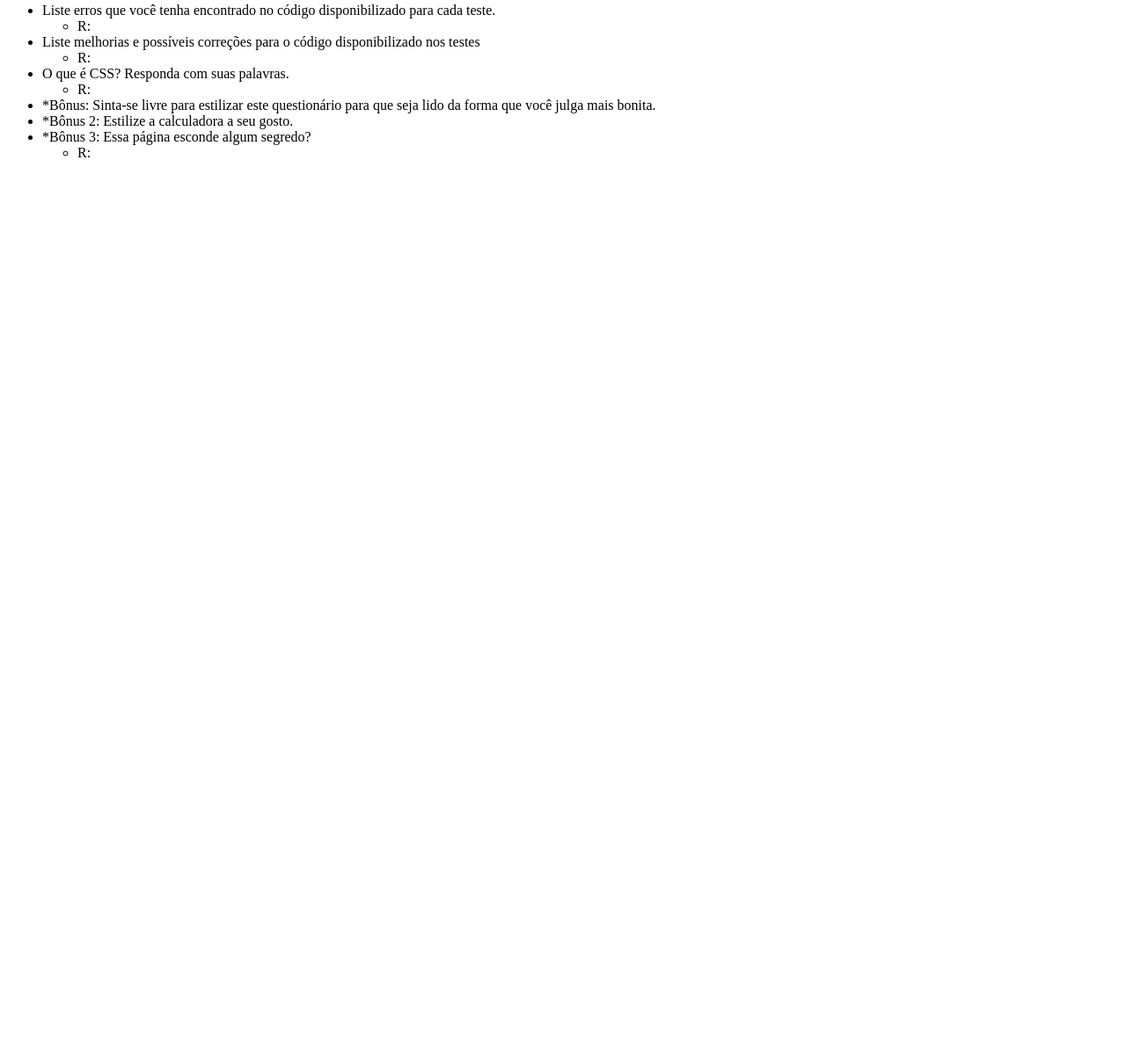
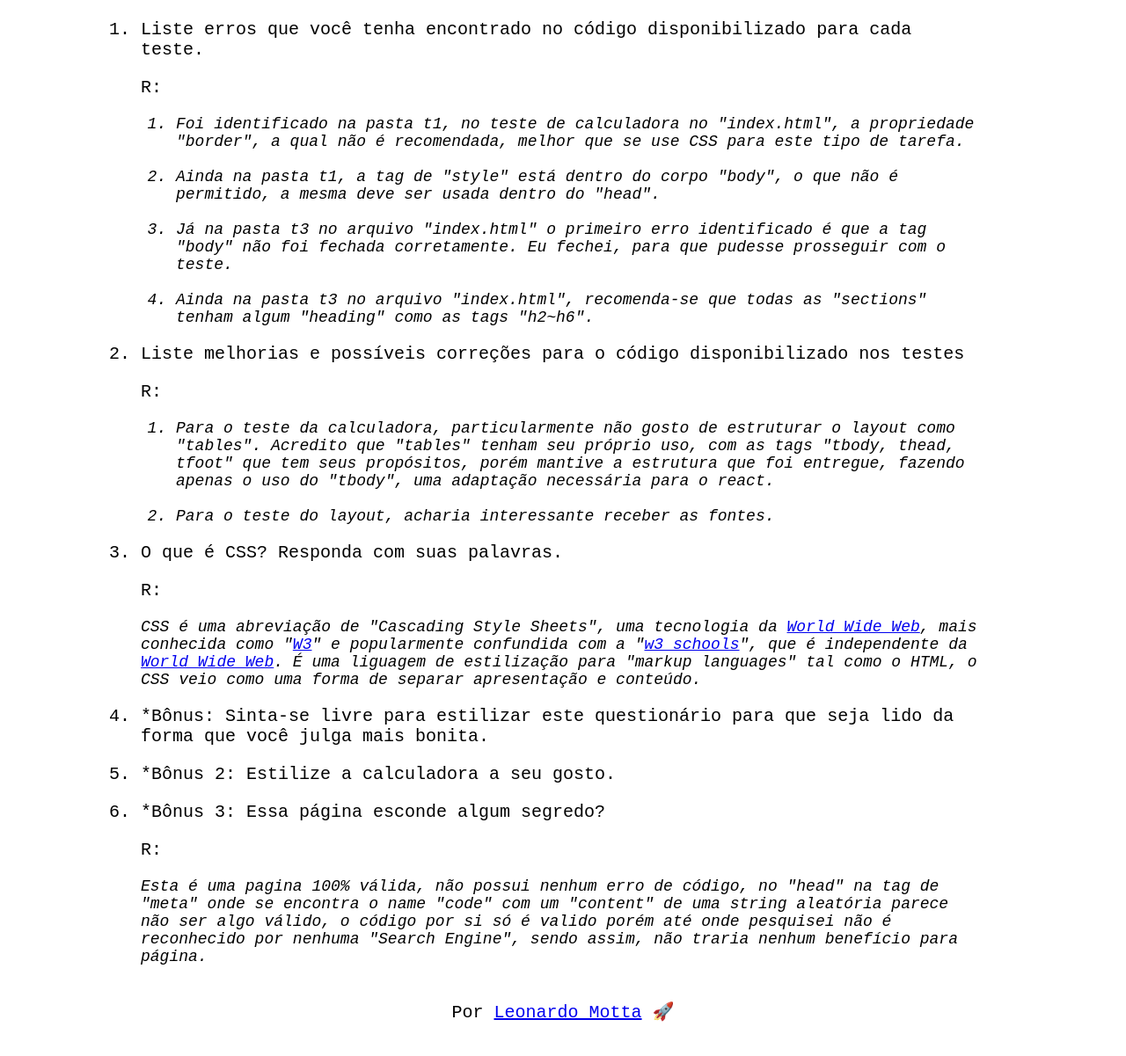
Before and after one commit to leognmotta/ignicao-digital-challenge, a plain HTML site: page src/t5/index.html in a window 1280 px wide. Shown: the part 77-1278 px from the top of the page at 88% size. Before the commit the page ends 800 px from the top, so only its background shows below. Drawn offline with Linux system fonts and the light colour scheme.

Commit message:
Finish all tests

```diff
--- a/src/t2/learn/src/pages/index.js
+++ b/src/t2/learn/src/pages/index.js
@@ -11,6 +11,9 @@ import "../scss/index.scss"
 
 const IndexPage = () => (
   <Layout>
+    {/* An example on how to pass values on SEO component,
+    it is a alway of adding meta components to out static pages. Notice that
+    meta needs to be an array of objects. 🚀 */}
     <SEO
       title="Learn"
       description="Website for Ignição Digital"
--- a/src/t5/index.html
+++ b/src/t5/index.html
@@ -1,44 +1,159 @@
 <!DOCTYPE html>
 <html lang="pt-BR">
   <head>
-	<meta charset="UTF-8">
-	<meta name="code" content="SW1hZ2luZSB1bWEgbm92YSBoaXN0w7NyaWEgcGFyYSBzdWEgdmlkYSBlIGFjcmVkaXRlIG5lbGEuICJQYXVsbyBDb2VsaG8i">
+    <meta charset="UTF-8" />
+    <meta
+      name="code"
+      content="SW1hZ2luZSB1bWEgbm92YSBoaXN0w7NyaWEgcGFyYSBzdWEgdmlkYSBlIGFjcmVkaXRlIG5lbGEuICJQYXVsbyBDb2VsaG8i"
+    />
     <title>Questionário</title>
+
+    <style>
+      * {
+        box-sizing: border-box;
+      }
+      body,
+      html {
+        font-family: 'PT Mono', monospace;
+        font-size: 20px;
+        text-rendering: optimizeLegibility !important;
+        -webkit-font-smoothing: antialiased !important;
+      }
+      body {
+        max-width: 960px;
+        margin: 0 auto;
+      }
+
+      h1 {
+        text-align: center;
+      }
+
+      ul {
+        padding: 0;
+      }
+
+      li {
+        margin: 1rem 0;
+      }
+
+      ul li {
+        list-style: none;
+      }
+
+      ol li,
+      .question {
+        list-style: decimal;
+      }
+
+      .answer {
+        font-style: italic;
+        font-size: 18px;
+      }
+
+      footer {
+        text-align: center;
+        margin: 2rem 0;
+      }
+    </style>
   </head>
   <body>
     <h1>Questionário</h1>
 
     <ul>
-		<li>
+      <li class="question">
         Liste erros que você tenha encontrado no código disponibilizado para cada teste.
         <ul>
-				<li>R:</li>
+          <li>
+            R:
+            <ol class="answer">
+              <li>
+                Foi identificado na pasta t1, no teste de calculadora no "index.html", a propriedade
+                "border", a qual não é recomendada, melhor que se use CSS para este tipo de tarefa.
+              </li>
+              <li>
+                Ainda na pasta t1, a tag de "style" está dentro do corpo "body", o que não é
+                permitido, a mesma deve ser usada dentro do "head".
+              </li>
+              <li>
+                Já na pasta t3 no arquivo "index.html" o primeiro erro identificado é que a tag
+                "body" não foi fechada corretamente. Eu fechei, para que pudesse prosseguir com o
+                teste.
+              </li>
+              <li>
+                Ainda na pasta t3 no arquivo "index.html", recomenda-se que todas as "sections"
+                tenham algum "heading" como as tags "h2~h6".
+              </li>
+            </ol>
+          </li>
         </ul>
       </li>
-		<li>
+      <li class="question">
         Liste melhorias e possíveis correções para o código disponibilizado nos testes
         <ul>
-				<li>R:</li>
+          <li>
+            R:
+            <ol class="answer">
+              <li>
+                Para o teste da calculadora, particularmente não gosto de estruturar o layout como
+                "tables". Acredito que "tables" tenham seu próprio uso, com as tags "tbody, thead,
+                tfoot" que tem seus propósitos, porém mantive a estrutura que foi entregue, fazendo
+                apenas o uso do "tbody", uma adaptação necessária para o react.
+              </li>
+              <li>
+                Para o teste do layout, acharia interessante receber as fontes.
+              </li>
+            </ol>
+          </li>
         </ul>
       </li>
-		<li>
+      <li class="question">
         O que é CSS? Responda com suas palavras.
         <ul>
-				<li>R:</li>
-			</ul>
+          <li>
+            R:
+            <ul class="answer">
+              <li>
+                CSS é uma abreviação de "Cascading Style Sheets", uma tecnologia da
+                <a href="https://www.w3.org/" target="_blank">World Wide Web</a>, mais conhecida
+                como "<a href="https://www.w3.org/" target="_blank">W3</a>" e popularmente
+                confundida com a "<a href="https://www.w3schools.com/" target="_blank">w3 schools</a
+                >", que é independente da
+                <a href="https://www.w3.org/" target="_blank">World Wide Web</a>. É uma liguagem de
+                estilização para "markup languages" tal como o HTML, o CSS veio como uma forma de
+                separar apresentação e conteúdo.
               </li>
-		<li>
-			*Bônus: Sinta-se livre para estilizar este questionário para que seja lido da forma que você julga mais bonita.
-		</li>
-		<li>
-			*Bônus 2: Estilize a calculadora a seu gosto.
-		</li>
-		<li>
-			*Bônus 3: Essa página esconde algum segredo?
-			<ul>
-				<li>R:</li>
             </ul>
           </li>
         </ul>
+      </li>
+      <li class="question">
+        *Bônus: Sinta-se livre para estilizar este questionário para que seja lido da forma que você
+        julga mais bonita.
+      </li>
+      <li class="question">
+        *Bônus 2: Estilize a calculadora a seu gosto.
+      </li>
+      <li class="question">
+        *Bônus 3: Essa página esconde algum segredo?
+        <ul>
+          <li>
+            R:
+            <ul class="answer">
+              <li class="answer">
+                Esta é uma pagina 100% válida, não possui nenhum erro de código, no "head" na tag de
+                "meta" onde se encontra o name "code" com um "content" de uma string aleatória
+                parece não ser algo válido, o código por si só é valido porém até onde pesquisei não
+                é reconhecido por nenhuma "Search Engine", sendo assim, não traria nenhum benefício
+                para página.
+              </li>
+            </ul>
+          </li>
+        </ul>
+      </li>
+    </ul>
+
+    <footer>
+      Por <a href="https://github.com/leomotta121" target="_blank">Leonardo Motta</a> 🚀
+    </footer>
   </body>
 </html>
```
Lines whose indentation alone changed are shown as unchanged.
